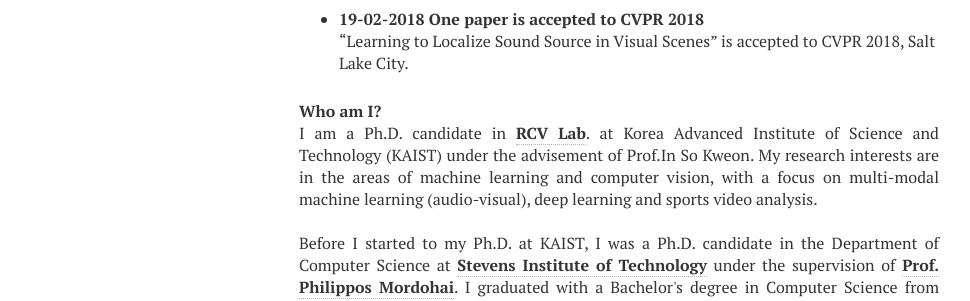
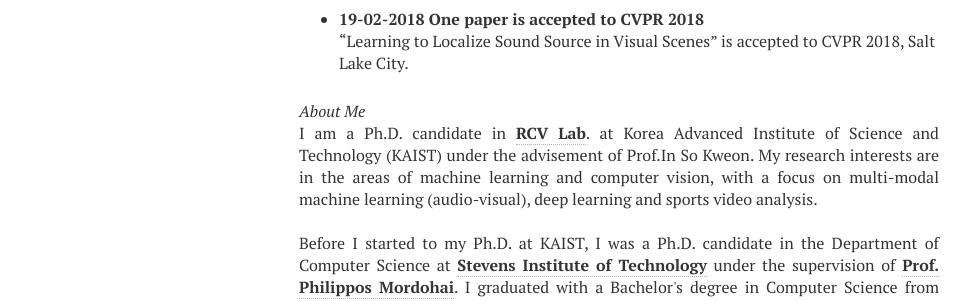
Before and after one commit to zhiguangcaosg/zhiguangcaosg.github.io, a Jekyll site: the page built from index.md, in a window 1280 px wide. Shown: the part 565-866 px from the top of the page, without its empty margins (21-991 px from the left). Built offline with Jekyll 4.4.1, drawn with Linux system fonts in a browser that asks for light colours; nearby versions of some CDN libraries.

Commit message:
Update index.md

```diff
--- a/index.md
+++ b/index.md
@@ -22,7 +22,7 @@ Selected to <a href="http://iplab.dmi.unict.it/icvss2018/Home">International Com
 * **19-02-2018 One paper is accepted to CVPR 2018** <br>
 "Learning to Localize Sound Source in Visual Scenes" is accepted to CVPR 2018, Salt Lake City.
 
-**Who am I?**
+*About Me*
 <br>
 
 <p align="justify">I am a Ph.D. candidate in <a href="http://rcv.kaist.ac.kr"><b>RCV Lab</b></a>. at Korea Advanced Institute of Science and Technology (KAIST) under the advisement of Prof.In So Kweon. My research interests are in the areas of machine learning and computer vision, with a focus on multi-modal machine learning (audio-visual), deep learning and sports video analysis.</p>
```
